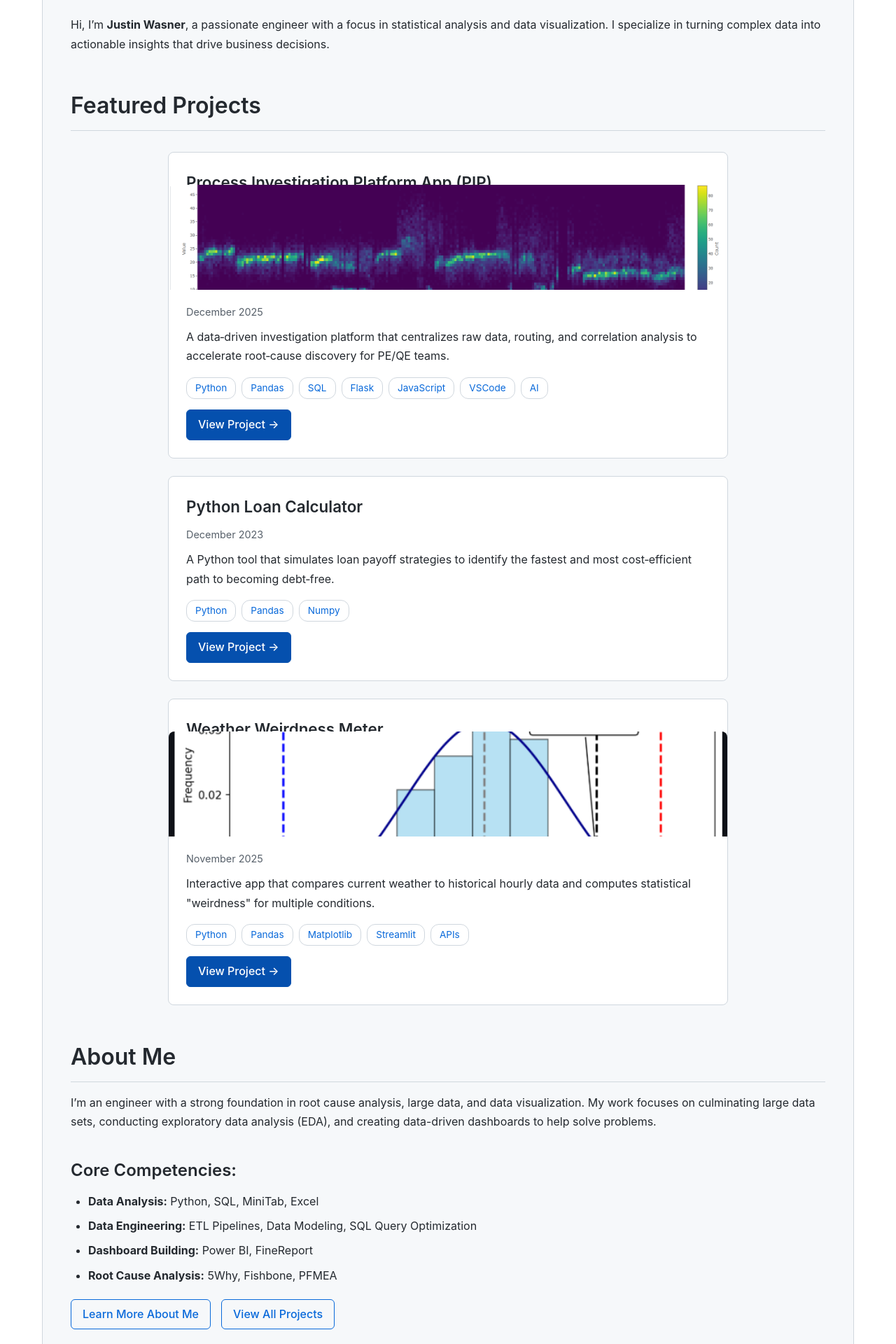
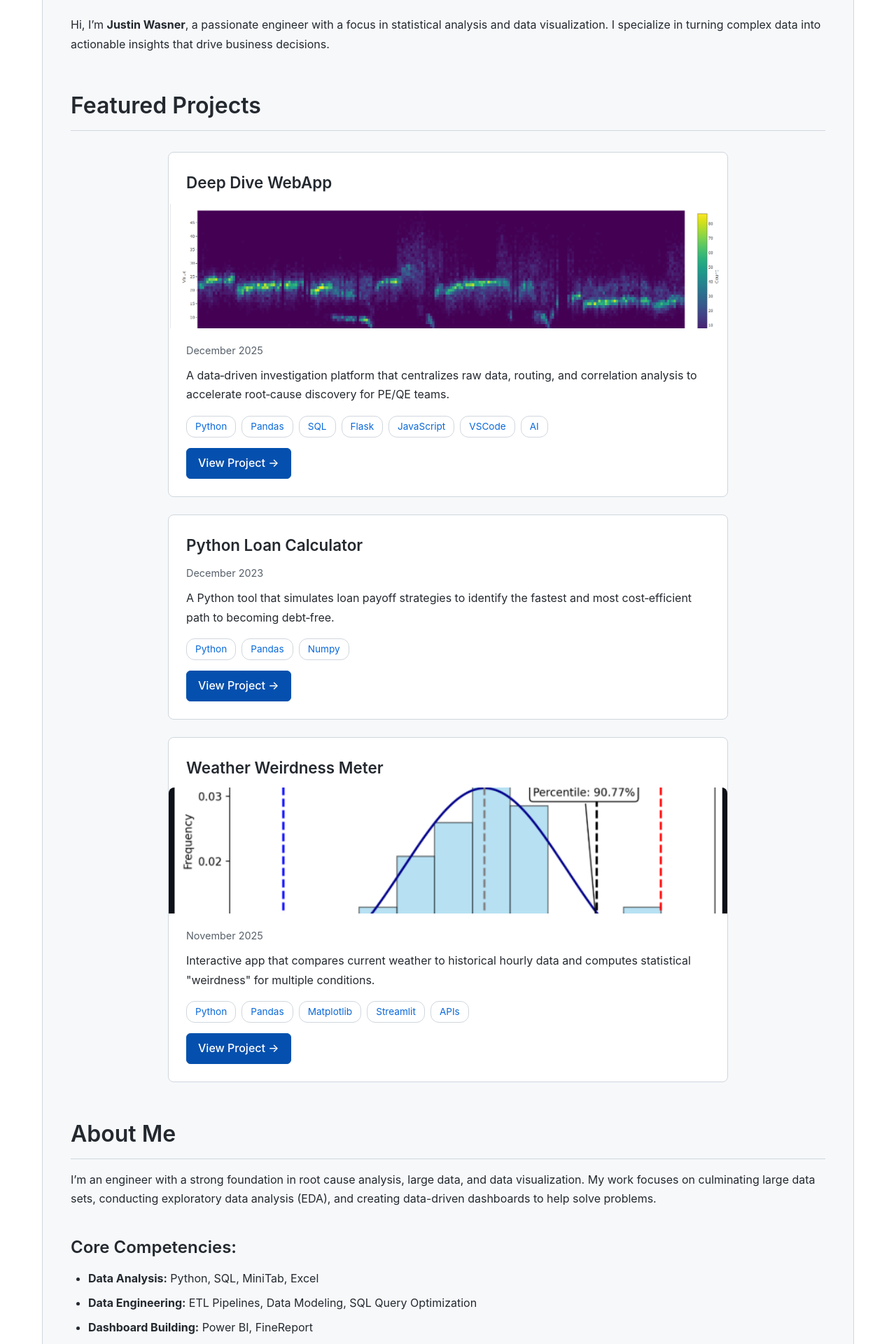
Before and after one commit to jdwasner/jdwasner.github.io, a Jekyll site: the page built from index.md, in a window 1280 px wide. Shown: the part 463-2383 px from the top of the page at 70% size. Built offline with Jekyll 4.4.1, drawn with Linux system fonts in a browser that asks for light colours.

Commit message:
More home page formatting

```diff
--- a/_projects/Process_Investigation_Platform.md
+++ b/_projects/Deep_Dive_WebApp.md
@@ -1,6 +1,6 @@
 ---
 layout: project
-title: Process Investigation Platform App (PIP)
+title: Deep Dive WebApp
 date: 2025-12-31
 description: A data‑driven investigation platform that centralizes raw data, routing, and correlation analysis to accelerate root‑cause discovery for PE/QE teams.
 featured: true
--- a/assets/css/style.scss
+++ b/assets/css/style.scss
@@ -235,14 +235,14 @@ a:hover {
 }
 
 .project-card-image {
-    margin: -25px -25px 20px -25px;
+    margin: 0 -25px 20px -25px;
     border-radius: 8px 8px 0 0;
     overflow: hidden;
 }
 
 .project-card-image img {
     width: 100%;
-    height: 150px;
+    height: 180px;
     object-fit: cover;
     display: block;
     transition: transform 0.3s ease;
```
